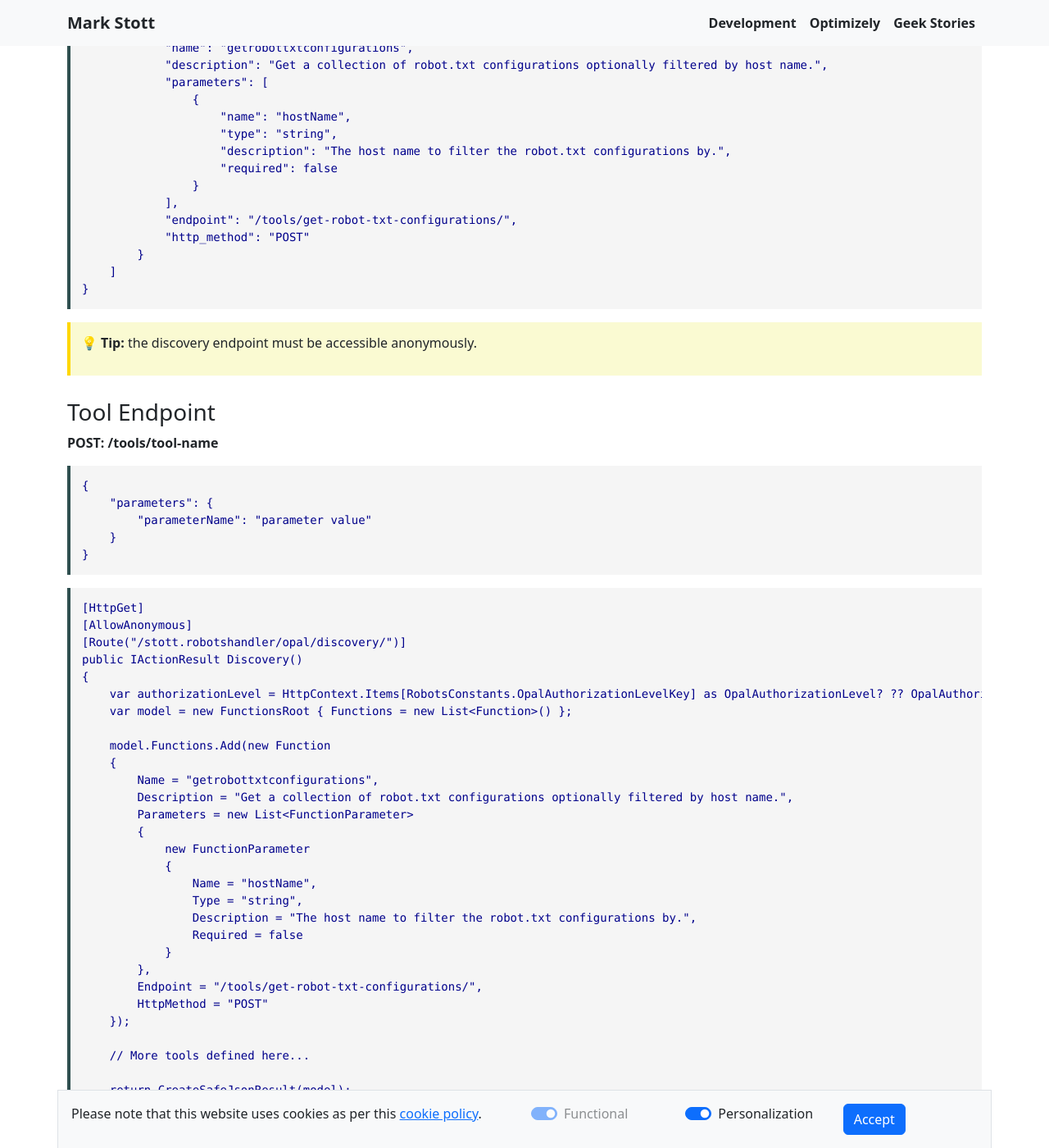
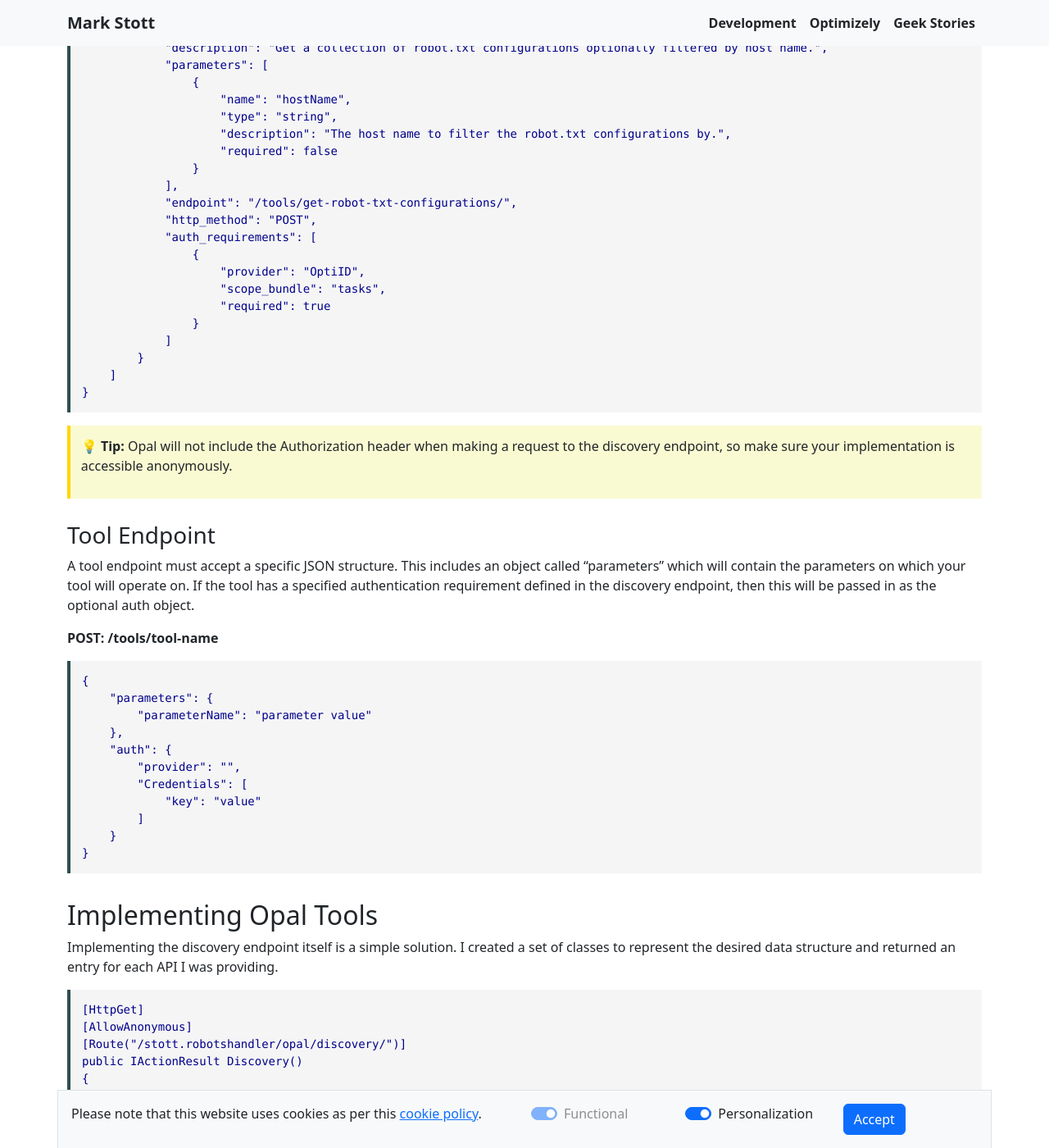
Before and after one commit to GeekInTheNorth/GeekInTheNorth.github.io, a Jekyll site: the page built from _posts/2025-09-09-creating-opal-tools.md, in a window 1280 px wide and 1400 px high, scrolled down 906 px. Shown: the whole window at 82% size. Built offline with Jekyll 4.4.1, drawn with Linux system fonts in a browser that asks for light colours; some of the changed text lies outside the part shown.

Commit message:
wip article progress

````diff
--- a/_posts/2025-09-09-creating-opal-tools.md
+++ b/_posts/2025-09-09-creating-opal-tools.md
@@ -28,11 +28,10 @@ All that Opal effectively needs is a discovery endpoint that returns a specific
 
 ## Discovery Endpoint
 
-The discovery endpoint JSON must contain a functions array which contains an entry for each tool.  Each tool must specify a name, description, an array of parameters, an endpoint relative to the discovery endpoint and a desired HTTP method.
+The discovery endpoint JSON must contain a functions array which contains an entry for each tool.  Each tool must specify a name, description, an array of parameters, an endpoint relative to the discovery endpoint, a desired HTTP method and an optional array of auth_requirements.
 
 **GET: /discovery**
 ```json
-
 
 {
     "functions": [
@@ -48,24 +47,43 @@ The discovery endpoint JSON must contain a functions array which contains an ent
                 }
             ],
             "endpoint": "/tools/get-robot-txt-configurations/",
-            "http_method": "POST"
+            "http_method": "POST",
+            "auth_requirements": [
+                {
+                    "provider": "OptiID",
+                    "scope_bundle": "tasks",
+                    "required": true
+                }
+            ]
         }
     ]
 }
 ```
 
-> 💡 **Tip:** the discovery endpoint must be accessible anonymously.
+> 💡 **Tip:** Opal will not include the Authorization header when making a request to the discovery endpoint, so make sure your implementation is accessible anonymously.
 
 ### Tool Endpoint
+
+A tool endpoint must accept a specific JSON structure.  This includes an object called "parameters" which will contain the parameters on which your tool will operate on.  If the tool has a specified authentication requirement defined in the discovery endpoint, then this will be passed in as the optional auth object.
 
 **POST: /tools/tool-name**
 ```json
 {
     "parameters": {
         "parameterName": "parameter value"
+    },
+    "auth": {
+        "provider": "",
+        "Credentials": [
+            "key": "value"
+        ]
     }
 }
 ```
+
+## Implementing Opal Tools
+
+Implementing the discovery endpoint itself is a simple solution.  I created a set of classes to represent the desired data structure and returned an entry for each API I was providing.
 
 ```C#
 [HttpGet]
@@ -73,7 +91,6 @@ The discovery endpoint JSON must contain a functions array which contains an ent
 [Route("/stott.robotshandler/opal/discovery/")]
 public IActionResult Discovery()
 {
-    var authorizationLevel = HttpContext.Items[RobotsConstants.OpalAuthorizationLevelKey] as OpalAuthorizationLevel? ?? OpalAuthorizationLevel.None;
     var model = new FunctionsRoot { Functions = new List<Function>() };
 
     model.Functions.Add(new Function
````
Also changed, not shown: other parts of _posts/2025-09-09-creating-opal-tools.md (+1 -1 lines).
